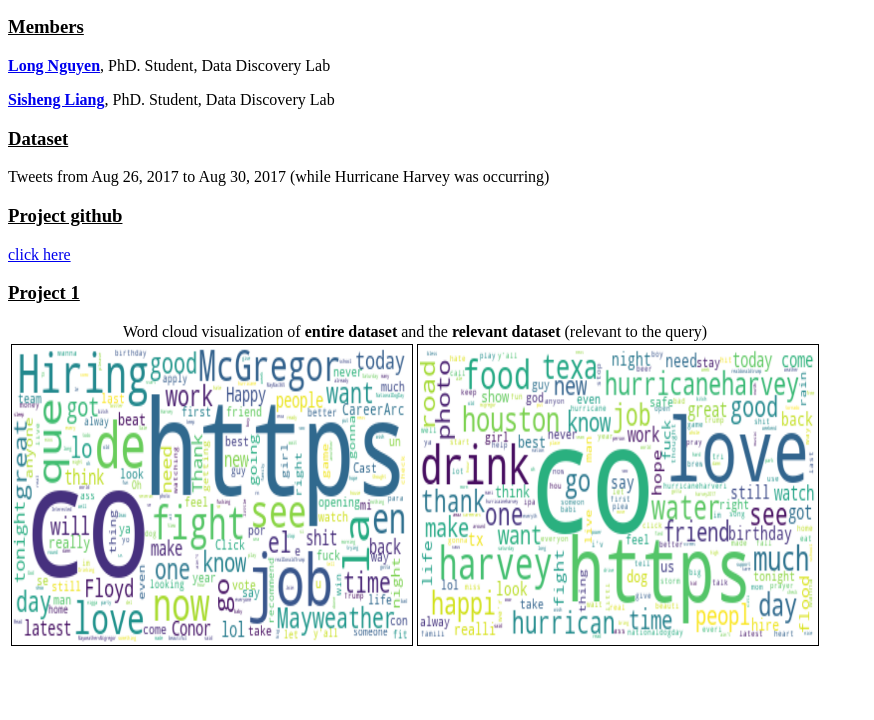
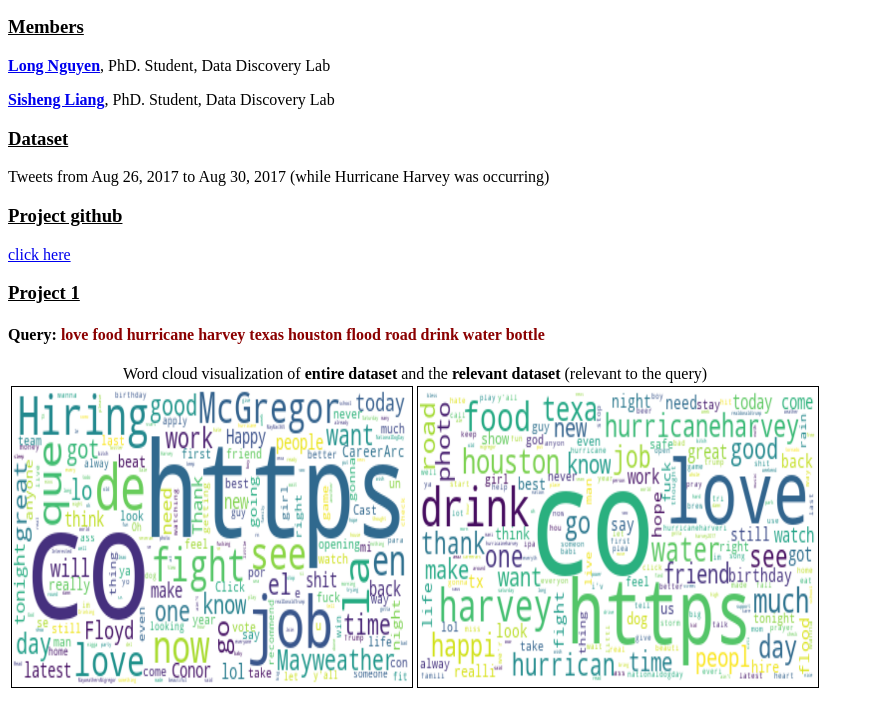
Before and after one commit to litpuvn/cs-5364-ir, a plain HTML site: page index.html in a window 1280 px wide. Shown: the part 80-800 px from the top of the page, without its empty margins (0-874 px from the left). Drawn offline with Linux system fonts and the light colour scheme.

Commit message:
add query

```diff
--- a/index.html
+++ b/index.html
@@ -21,6 +21,7 @@
 
 
 <h3><u>Project 1</u></h3>
+<h4><b>Query</b>: <b style="color: darkred">love food hurricane harvey texas houston flood road drink water bottle</b> </h4>
 <table>
     <caption>Word cloud visualization of <b>entire dataset</b> and the <b>relevant dataset</b> (relevant to the query)</caption>
     <tr>
```
